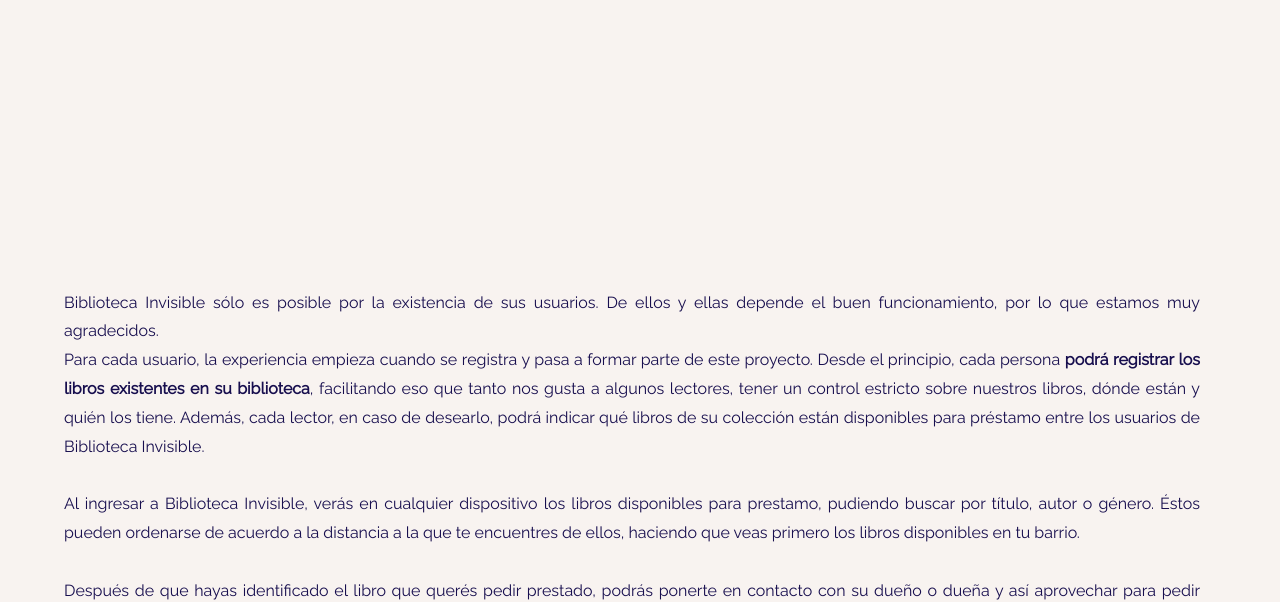
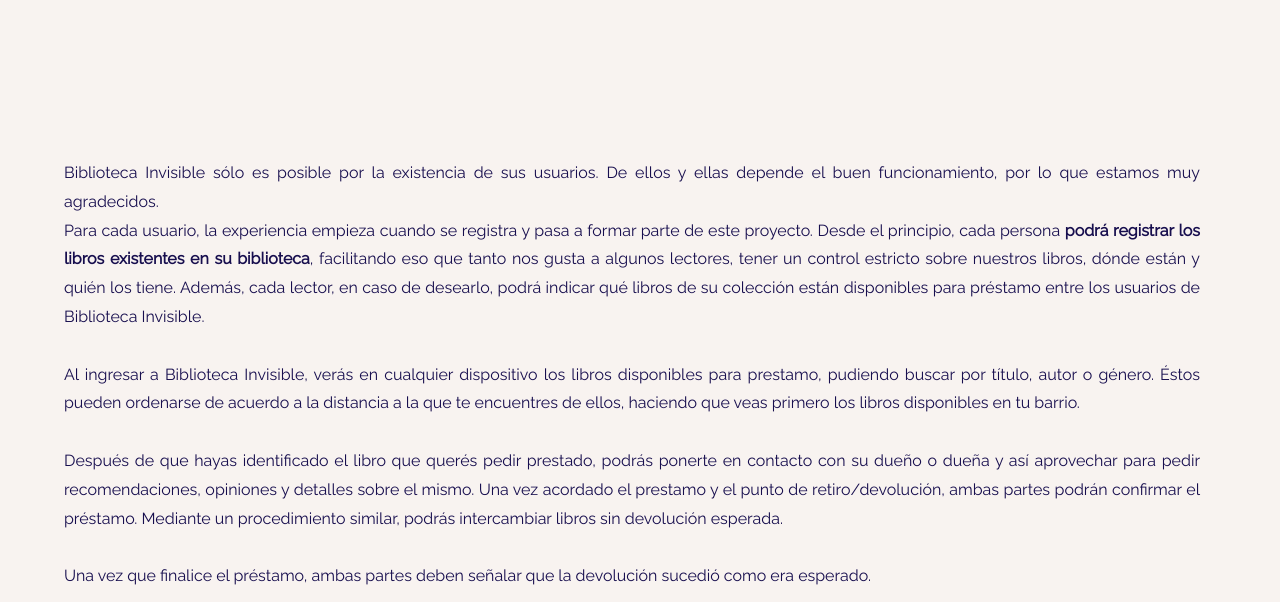
Before and after one commit to facund02401/BibliotecaInvisible, a plain HTML site: page como-funciona.html in a window 1280 px wide. Shown: the part 207-809 px from the top of the page. Drawn offline with nearby package versions, Linux system fonts and the light colour scheme.

Commit message:
Segundo intento de implementar cambio en _comoFunciona

```diff
--- a/css/estiloscss.css
+++ b/css/estiloscss.css
@@ -122,7 +122,7 @@
   margin: 0 auto;
   display: grid;
   grid-template-columns: 1fr;
-  grid-template-rows: 0.75fr 1fr 1fr;
+  grid-template-rows: 0.5fr 1fr 1fr;
   justify-content: stretch;
   align-content: stretch;
   justify-items: stretch;
```
